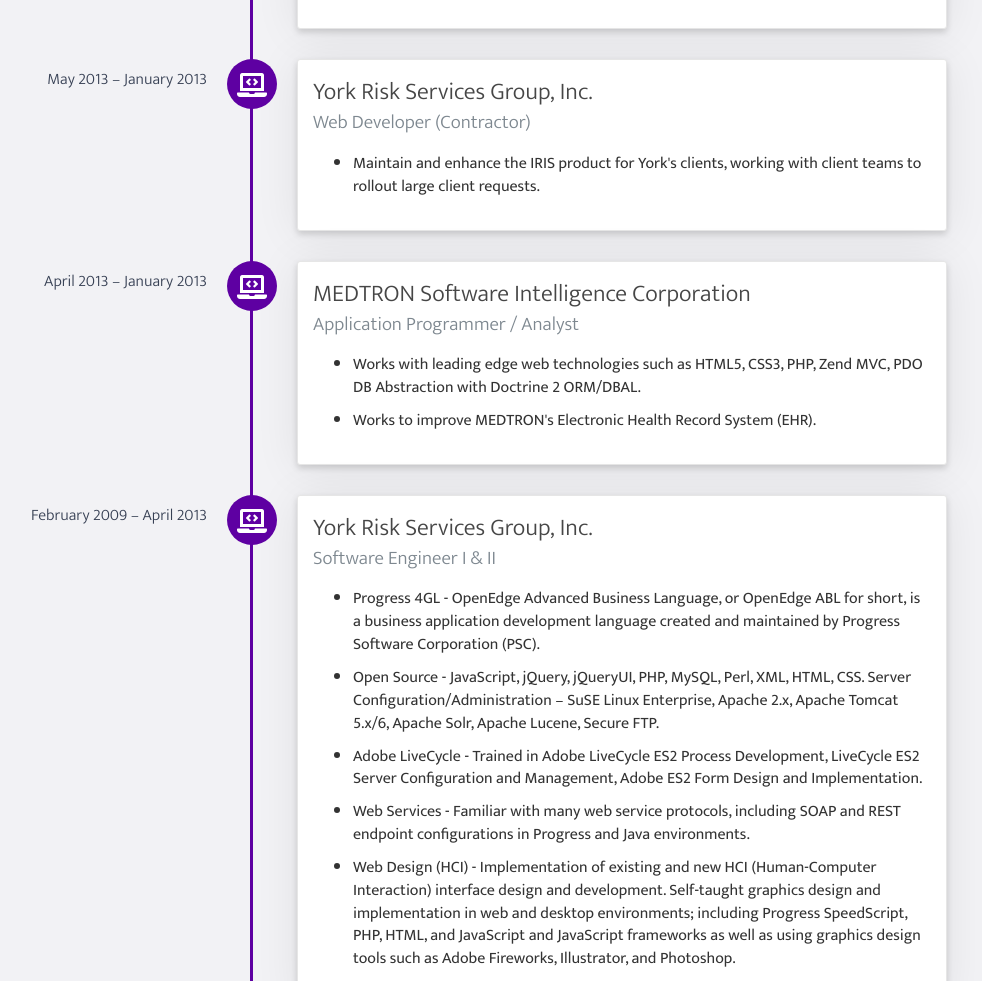
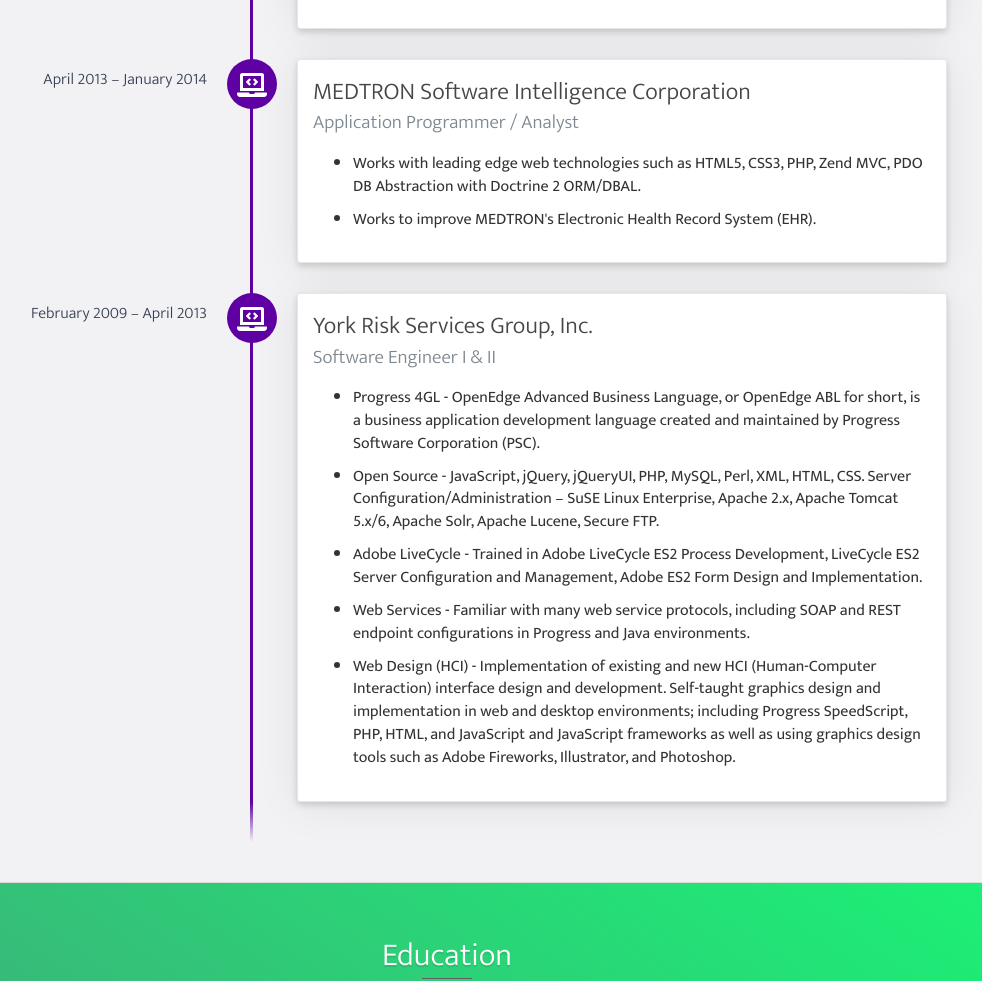
Before and after one commit to jamespsterling/jamespsterling.github.io, a website: page index.html in a window 1280 px wide. Shown: the part 1365-2346 px from the top of the page, without its empty margins (193-1175 px from the left). Drawn offline with nearby package versions, Linux system fonts and the light colour scheme; some packages are replaced by stand-ins of ours.

Commit message:
fix mistake in exp

```diff
--- a/index.html
+++ b/index.html
@@ -110,16 +110,7 @@
                 </ul>
              </p>
           </div>
-          <div data-date="May 2013 – January 2013">
-            <h3>York Risk Services Group, Inc.</h3>
-              <h4>Web Developer (Contractor)</h4>
-              <p>
-                <ul>
-                  <li>Maintain and enhance the IRIS product for York's clients, working with client teams to rollout large client requests.</li>
-                </ul>
-              </p>
-          </div>
-          <div data-date="April 2013 – January 2013">
+          <div data-date="April 2013 – January 2014">
               <h3>MEDTRON Software Intelligence Corporation</h3>
               <h4>Application Programmer / Analyst</h4>
               <p>
```
